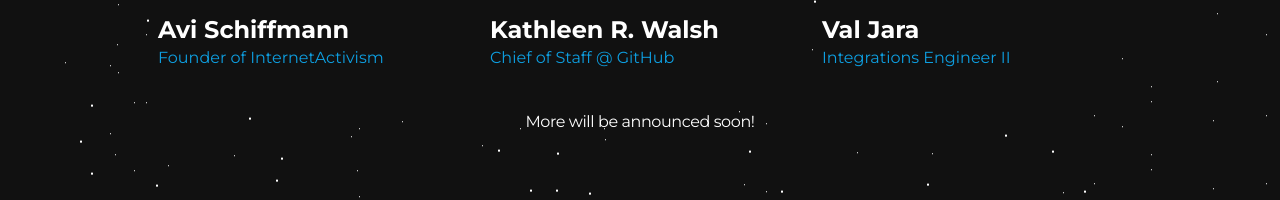
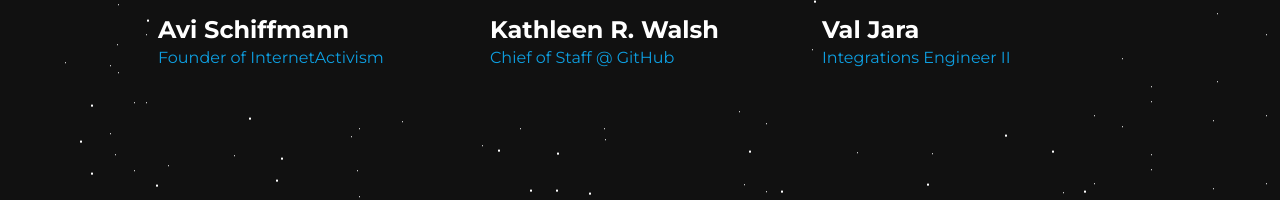
Before and after one commit to dez03/unionhacks, a React (Create React App) app: page / in a window 1280 px wide. Shown: the part 2942-3142 px from the top of the page. Built offline with nearby package versions, Linux system fonts and the light colour scheme.

Commit message:
removed more coming soon

```diff
--- a/src/components/Speakers.js
+++ b/src/components/Speakers.js
@@ -135,9 +135,6 @@ const Team = () => {
           </div>
         )}
       </div>
-      <p className="text-center tracking-tight text-[white]  divide-solid divide-x divide-gray-50">
-        More will be announced soon!
-      </p>
     </div>
   );
 };
```
